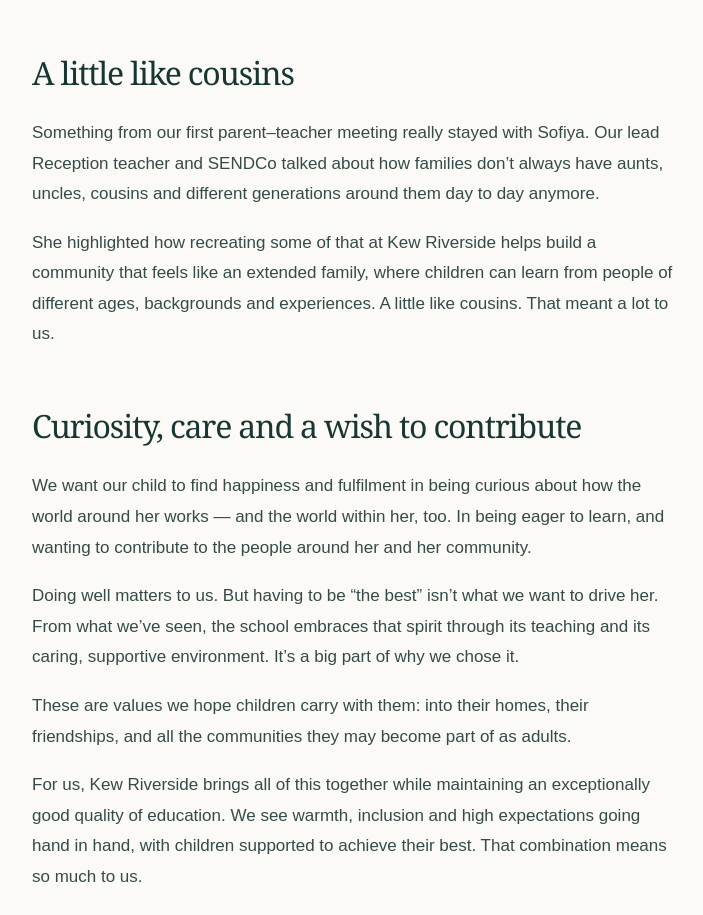
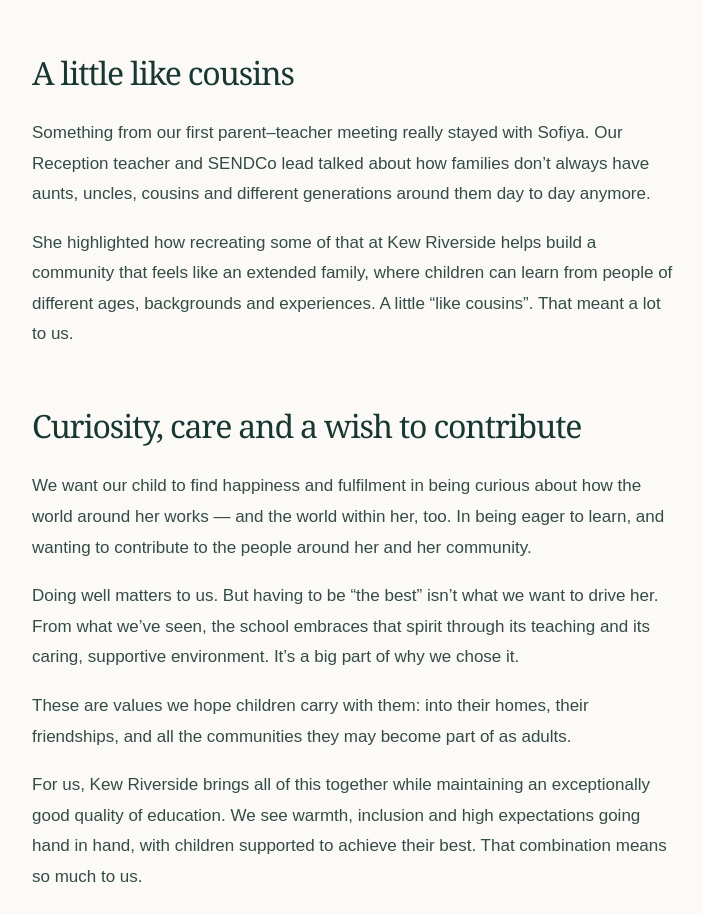
Before and after one commit to ystoneman/kew-riverside-website, a website: page about.html in a window 1280 px wide. Shown: the part 1076-1991 px from the top of the page, without its empty margins (108-811 px from the left). Drawn offline with Linux system fonts and the light colour scheme.

Commit message:
Refine Reception teacher wording in family story

```diff
--- a/about.html
+++ b/about.html
@@ -16,8 +16,8 @@
 <p>We loved the smaller classes and mixed-age classrooms. We saw a place where children could get help catching up in one area and be encouraged to stretch themselves in another. What mattered most to us was how close, supportive and connected it felt. The school community felt like an extension of the family we have at home.</p>
 </section>
 <section class="about-section"><h2>A little like cousins</h2>
-<p>Something from our first parent–teacher meeting really stayed with Sofiya. Our lead Reception teacher and SENDCo talked about how families don’t always have aunts, uncles, cousins and different generations around them day to day anymore.</p>
-<p>She highlighted how recreating some of that at Kew Riverside helps build a community that feels like an extended family, where children can learn from people of different ages, backgrounds and experiences. A little like cousins. That meant a lot to us.</p>
+<p>Something from our first parent–teacher meeting really stayed with Sofiya. Our Reception teacher and SENDCo lead talked about how families don’t always have aunts, uncles, cousins and different generations around them day to day anymore.</p>
+<p>She highlighted how recreating some of that at Kew Riverside helps build a community that feels like an extended family, where children can learn from people of different ages, backgrounds and experiences. A little “like cousins”. That meant a lot to us.</p>
 </section>
 <section class="about-section"><h2>Curiosity, care and a wish to contribute</h2>
 <p>We want our child to find happiness and fulfilment in being curious about how the world around her works — and the world within her, too. In being eager to learn, and wanting to contribute to the people around her and her community.</p>
```
Also changed, not shown: CHANGELOG.md.
